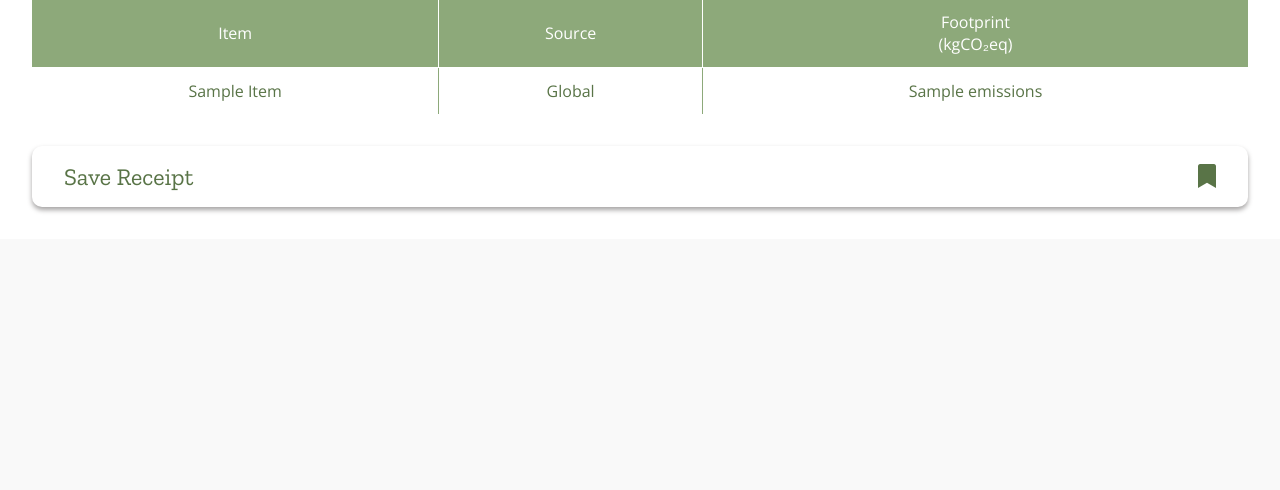
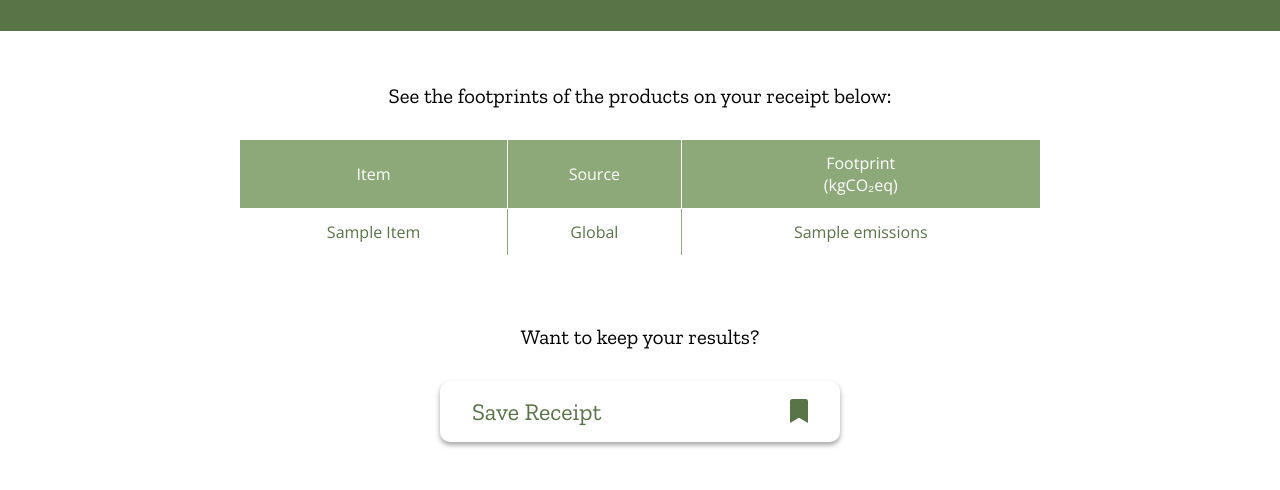
Before and after one commit to aavaSapkota/footprints, a Django app: template cfTracker/templates/results.html in a window 1280 px wide. Shown: the part 756-1246 px from the top of the page. Before the commit the page ends 968 px from the top, so only its background shows below. Run offline with Django 3.2, Linux system fonts and the light colour scheme; tables that the repository leaves empty hold one stand-in row (values such as "Sample post"); the template is opened without the code that fills it: values that come from a table or form of the project are taken from there, most other values are stand-ins (such as "Sample title", 1, 10 or a date in 2020); some libraries are stand-ins or nearby versions.

Commit message:
Update results page

```diff
--- a/cfTracker/templates/results.html
+++ b/cfTracker/templates/results.html
@@ -6,7 +6,7 @@
 <script src="https://code.jquery.com/jquery-3.6.0.min.js" integrity="sha256-/xUj+3OJU5yExlq6GSYGSHk7tPXikynS7ogEvDej/m4=" crossorigin="anonymous"></script>
 {% endblock %}
 
-{% block title %}Your Carbon Footprint | FoodPrints{% endblock %}
+{% block title %}Your Carbon Footprint | Food Prints{% endblock %}
 {% block body %}
 <article id="about-results">
     <h1>About Your Results</h1>
@@ -14,6 +14,7 @@
         {% for i in about %}
         <div>
             <h3>{{ i.title }}</h3>
+            <hr>
             <p> {{ i.description }}</p>
         </div>
         {% endfor %}
@@ -22,7 +23,8 @@
 </article>
 
 <section id="summary">
-    <h1>Total CO<sub>2</sub> released</h1>
+    <img src="{% static 'img/food.png' %}">
+    <h1>Your groceries released</h1>
     <div class="info">
         <span class="big-number">{{ emissions }}</span>
         <div class="unit">
@@ -80,6 +82,7 @@
     </div>
 </section>
 <section id="breakdown">
+    <p>See the footprints of the products on your receipt below:</p>
     <table>
         <thead>
             <tr>
@@ -109,6 +112,7 @@
 </section>
 
 <section id="save">
+    <p>Want to keep your results?</p>
     <a onclick="showModal('share')" class="btn-white pointer"><span>Save Receipt</span><i class="fas fa-bookmark"></i></a>
     <div class="modal" id="share">
         <div class="popup">
--- a/static/css/results.css
+++ b/static/css/results.css
@@ -85,17 +109,28 @@ body {
 #source .info .meter {
   width: 100%;
   background-color: var(--medium-green);
-  height: 7px;
+  height: 0.75rem;
   border-radius: 5px;
 }
 #source .info p {
   margin-bottom: 0.7rem;
+  font-size: 1.2rem;
 }
 
+#breakdown, #save {
+  display: revert;
+}
+#breakdown > p, #save > p {
+ text-align: center;
+ font-size: 1.3rem;
+ margin-bottom: 2rem;
+}
 #breakdown table {
   width: 100%;
   border-collapse: collapse;
   border-style: hidden;
+  max-width: 800px;
+  margin: auto;
 }
 #breakdown thead {
   background-color: var(--medium-green);
@@ -116,7 +151,8 @@ body {
 }
 
 #save {
-  padding-top: 0;
+  padding-top: 1rem;
+  padding-bottom: 3rem;
 }
 #save .btn-white {
   width: 100%;
@@ -128,6 +164,8 @@ body {
   font-size: 1.5rem;
   display: flex;
   justify-content: space-between;
+  max-width: 400px;
+  margin: auto;
 }
 #save .btn-white:hover {
   background-color: var(--darkest-green);
```
Also changed, not shown: other parts of static/css/results.css (+44 -2 lines), static/img/food.png (added).
